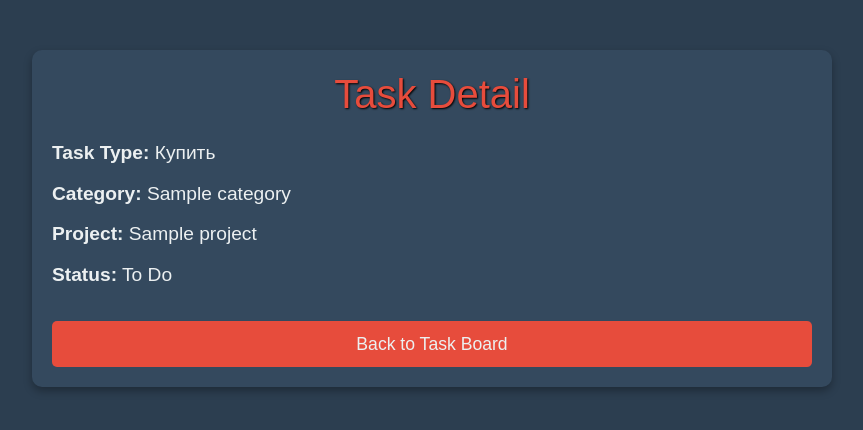
After one commit to idenmart98/studio, a Django app: page /task/task/1/ in a window 1280 px wide. The commit adds this page. Shown: the top 430 px of the page, without its empty margins (208-1071 px from the left). Run offline with Django 4.2, Linux system fonts and the light colour scheme; tables that the repository leaves empty hold one stand-in row (values such as "Sample post"); parts of the project's set-up code (start-up, migrations or seed data) failed here and were passed over; some libraries are stand-ins or nearby versions.

Commit message:
shop list

```diff
--- a/producer/templates/base.html
+++ b/producer/templates/base.html
@@ -10,7 +10,7 @@
         <meta name="viewport" content="width=device-width, initial-scale=1">
         <link href="https://cdn.jsdelivr.net/npm/bootstrap@5.3.3/dist/css/bootstrap.min.css" rel="stylesheet" integrity="sha384-QWTKZyjpPEjISv5WaRU9OFeRpok6YctnYmDr5pNlyT2bRjXh0JMhjY6hW+ALEwIH" crossorigin="anonymous">
         <link rel="stylesheet" href="{% static 'css/main.css' %}">
-
+        <link rel="stylesheet" href="https://cdnjs.cloudflare.com/ajax/libs/font-awesome/5.15.3/css/all.min.css">
     </head>
     <body>
         {% if request.user.is_authenticated %}
@@ -18,7 +18,7 @@
             {% include "navbar.html" %}
 
         {% endif %}
-
+        <script src="https://cdnjs.cloudflare.com/ajax/libs/Sortable/1.14.0/Sortable.min.js"></script>
         {% block content %}
         {% endblock %}
 
--- a/tasks_app/models.py
+++ b/tasks_app/models.py
@@ -3,7 +3,7 @@ from django.db import models
 # Create your models here.
 
 class ShopList(models.Model):
-    pass
+    task = models.OneToOneField('tasks_app.Task', on_delete=models.CASCADE)
 
 class ShopListItem(models.Model):
     name = models.CharField(max_length=50)
@@ -34,5 +34,6 @@ class Task(models.Model):
     category = models.ForeignKey('producer.CategoryProject', on_delete=models.CASCADE)
     status = models.CharField(max_length=20, choices=TASK_STATUS_CHOICES, default=TO_DO)
 
+
     def __str__(self):
         return f"{self.get_task_type_display()} - {self.get_status_display()}"
--- /dev/null
+++ b/tasks_app/templates/task_detail.html
@@ -0,0 +1,18 @@
+{% extends 'base.html' %}
+
+{% load static %}
+
+{% block content %}
+    <link rel="stylesheet" href="{% static 'css/task_detail.css' %}">
+    <div class="task-detail-container">
+        <h2>Task Detail</h2>
+        <div class="task-detail">
+            <p><strong>Task Type:</strong> {{ task.get_task_type_display }}</p>
+            <p><strong>Category:</strong> {{ task.category.category.name }}</p>
+            <p><strong>Project:</strong> {{ task.category.project.name }}</p>
+            <p><strong>Status:</strong> {{ task.get_status_display }}</p>
+            <!-- Добавьте больше полей, если необходимо -->
+        </div>
+        <a href="{% url 'task_board' %}" class="back-button">Back to Task Board</a>
+    </div>
+{% endblock %}
--- a/tasks_app/urls.py
+++ b/tasks_app/urls.py
@@ -4,4 +4,5 @@ from . import views
 urlpatterns = [
     path('task-board/', views.task_board, name='task_board'),
     path('update-task-status/', views.update_task_status, name='update_task_status'),
+    path('task/<int:pk>/', views.TaskDetailView.as_view(), name='task_detail'),
 ]
--- a/tasks_app/views.py
+++ b/tasks_app/views.py
@@ -1,6 +1,8 @@
 from django.shortcuts import render
 from django.http import JsonResponse
 from django.views.decorators.http import require_POST
+from django.views.decorators.csrf import csrf_exempt
+from django.views.generic.detail import DetailView
 from .models import Task
 
 def task_board(request):
@@ -14,6 +16,7 @@ def task_board(request):
     })
 
 @require_POST
+@csrf_exempt
 def update_task_status(request):
     task_id = request.POST.get('task_id')
     new_status = request.POST.get('new_status')
@@ -21,3 +24,8 @@ def update_task_status(request):
     task.status = new_status
     task.save()
     return JsonResponse({'status': 'success'})
+
+class TaskDetailView(DetailView):
+    model = Task
+    template_name = 'task_detail.html'
+    context_object_name = 'task'
--- /dev/null
+++ b/templates/assets/css/task_detail.css
@@ -0,0 +1,53 @@
+body {
+    background-color: #2c3e50;
+    color: #ecf0f1;
+    font-family: 'Arial', sans-serif;
+}
+
+.task-detail-container {
+    max-width: 800px;
+    margin: 50px auto;
+    padding: 20px;
+    background-color: #34495e;
+    border-radius: 10px;
+    box-shadow: 0 4px 8px rgba(0, 0, 0, 0.3);
+}
+
+h2 {
+    text-align: center;
+    font-size: 2.5em;
+    margin-bottom: 20px;
+    color: #e74c3c;
+    text-shadow: 1px 1px 2px #000;
+}
+
+.task-detail {
+    font-size: 1.2em;
+    line-height: 1.6;
+}
+
+.task-detail p {
+    margin: 10px 0;
+}
+
+.task-detail strong {
+    color: #ecf0f1;
+    font-weight: bold;
+}
+
+.back-button {
+    display: block;
+    margin: 30px auto 0;
+    padding: 10px 20px;
+    background-color: #e74c3c;
+    color: #ecf0f1;
+    text-align: center;
+    border-radius: 5px;
+    text-decoration: none;
+    font-size: 1.1em;
+    transition: background-color 0.3s ease;
+}
+
+.back-button:hover {
+    background-color: #c0392b;
+}
```
Also changed, not shown: tasks_app/templates/task_board.html (+17 -110 lines), templates/assets/css/task_board.css (added, +56 -0 lines), templates/assets/js/task_board.js (added, +24 -0 lines), tasks_app/migrations/0003_shoplist_task.py (added).
